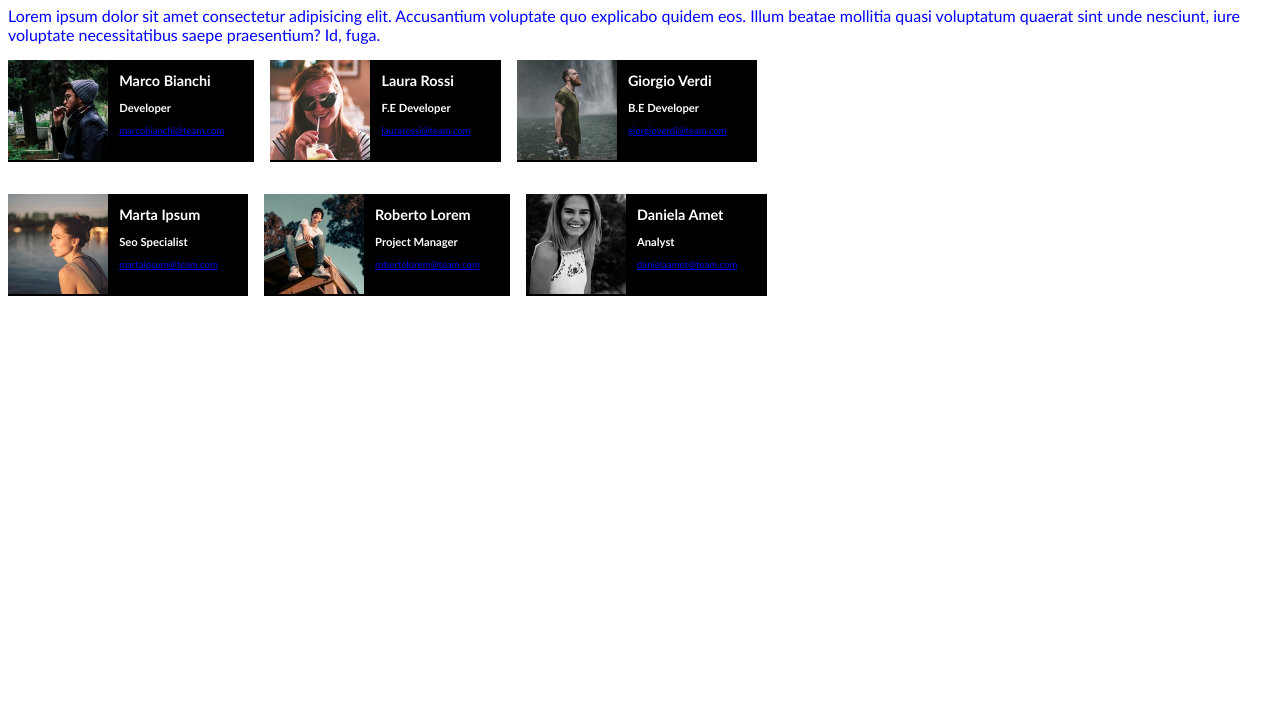
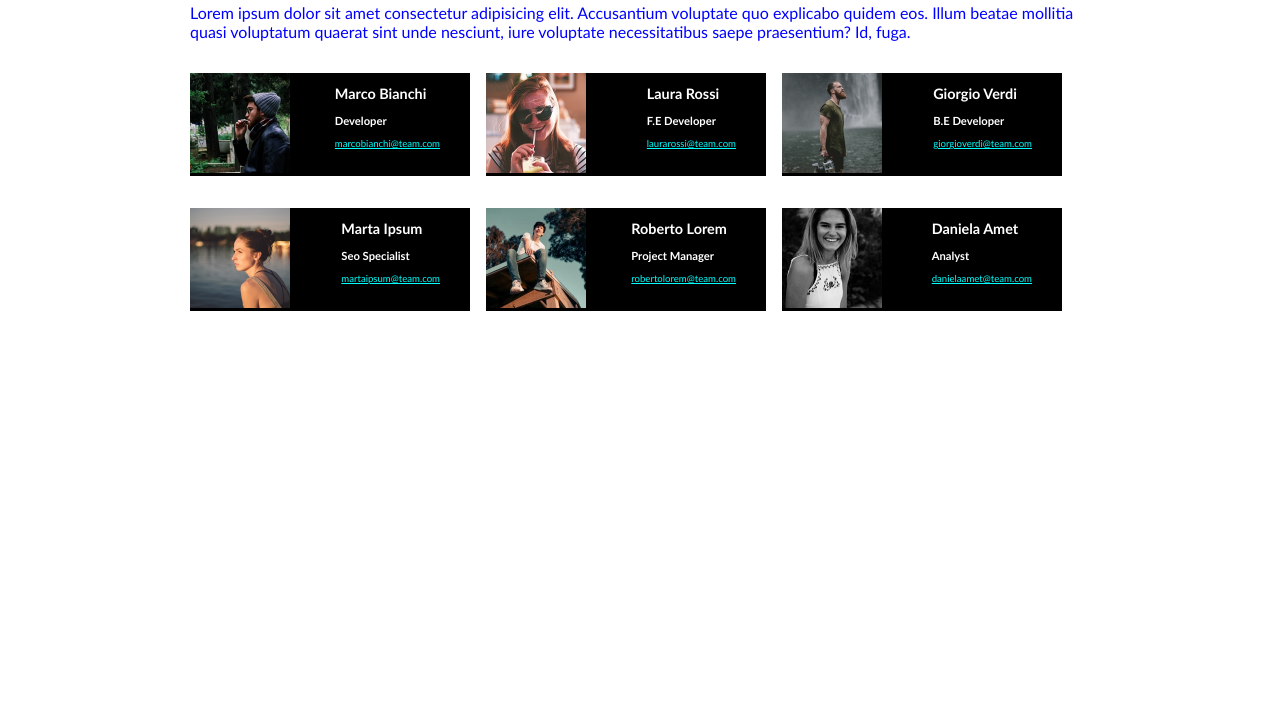
Before and after one commit to Rentacc/html-css-float-cards, a plain HTML site: page index.html in a window 1280 px wide. Shown: the part 76-800 px from the top of the page. Drawn offline with Linux system fonts and the light colour scheme.

Commit message:
card size fix email color fix

```diff
--- a/index.html
+++ b/index.html
@@ -21,7 +21,7 @@
             <div class="business-card-text">
               <h2>Marco Bianchi</h2>
               <h3>Developer</h3>
-              <p><a href="mailto:email@esempio.com">marcobianchi@team.com</a></p>
+              <p><a id="email" href="mailto:email@esempio.com">marcobianchi@team.com</a></p>
             </div>
             <div class="clear"></div>
           </div>
@@ -33,7 +33,7 @@
             <div class="business-card-text">
               <h2>Laura Rossi</h2>
               <h3>F.E Developer</h3>
-              <p><a href="mailto:email@esempio.com">laurarossi@team.com</a></p>
+              <p><a id="email" href="mailto:email@esempio.com">laurarossi@team.com</a></p>
             </div>
             <div class="clear"></div>
           </div>
@@ -45,13 +45,14 @@
             <div class="business-card-text">
               <h2>Giorgio Verdi</h2>
               <h3>B.E Developer</h3>
-              <p><a href="mailto:email@esempio.com">giorgioverdi@team.com</a></a> </p>
+              <p><a id="email" href="mailto:email@esempio.com">giorgioverdi@team.com</a></a> </p>
             </div>
             <div class="clear"></div>
           </div>
         </div>
           <div class="clear"></div>
 
+        <div class="row2">
           <div class="business-card-row2">
             <div class="business-card-image">
               <img id="fototessera" src="img/female2.png" alt="Immagine del biglietto da visita">
@@ -59,7 +60,7 @@
             <div class="business-card-text">
               <h2>Marta Ipsum</h2>
               <h3>Seo Specialist</h3>
-              <p><a href="mailto:email@esempio.com">martaipsum@team.com</a></p>
+              <p><a id="email" href="mailto:email@esempio.com">martaipsum@team.com</a></p>
             </div>
             <div class="clear"></div>
           </div>
@@ -71,7 +72,7 @@
             <div class="business-card-text">
               <h2>Roberto Lorem</h2>
               <h3>Project Manager</h3>
-              <p><a href="mailto:email@esempio.com">robertolorem@team.com</a></p>
+              <p><a id="email" href="mailto:email@esempio.com">robertolorem@team.com</a></p>
             </div>
             <div class="clear"></div>
           </div>
@@ -83,9 +84,10 @@
             <div class="business-card-text">
               <h2>Daniela Amet</h2>
               <h3>Analyst</h3>
-              <p><a href="mailto:email@esempio.com">danielaamet@team.com</a></p>
+              <p><a id="email" href="mailto:email@esempio.com">danielaamet@team.com</a></p>
             </div>
             <div class="clear"></div>
+          </div>
           </div>
     </main>
 
--- a/style.css
+++ b/style.css
@@ -4,13 +4,19 @@
 
 }
 
+body{
+    align-items: center;
+}
+
 #titolo{
     color: salmon;
     text-align: center;
+    margin-bottom: 2rem;
 }
 
 #sottotitolo{
     color: blue;
+    margin-bottom: 2rem;
 }
 
 .business-card-image{
@@ -33,30 +39,28 @@
     clear: both;
 }
 
-.business-card-row1{
+.business-card-row1, .business-card-row2{
     background-color: black;
-    max-width: 400px;
+    width: 280px;
+    height: 103px;
     font-size: 60%;
     float: left;
     margin-right: 1rem;
 
-
-
 }
 
-.row1{
-    margin: auto;
+.row1, .row2, h1, p {
+    margin: 0 auto;
+    max-width: 900px;
 }
 .business-card-row2{
-    background-color: black;
-    max-width: 400px;
-    font-size: 60%;
-    float: left;
-    margin-right: 1rem;
     margin-top: 2rem;
-
 }
 
 h2,h3{
     color: white;
 }
+
+#email{
+    color: aqua;
+}
```
